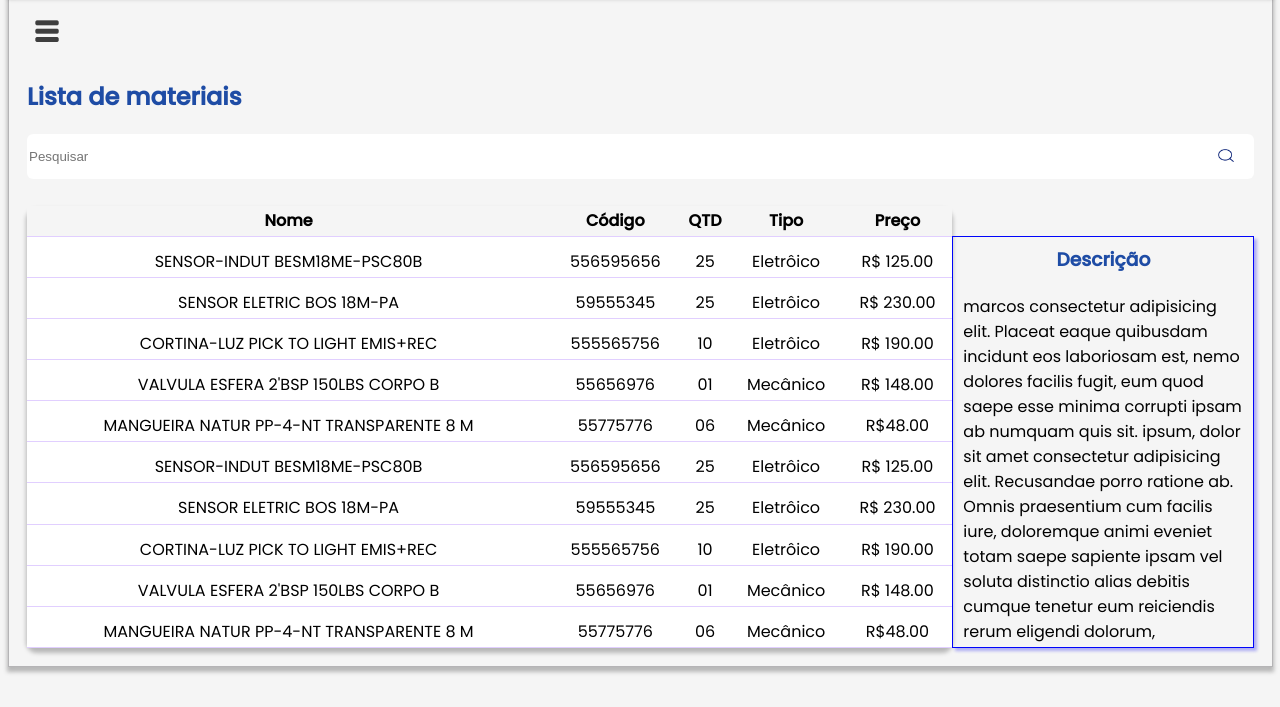
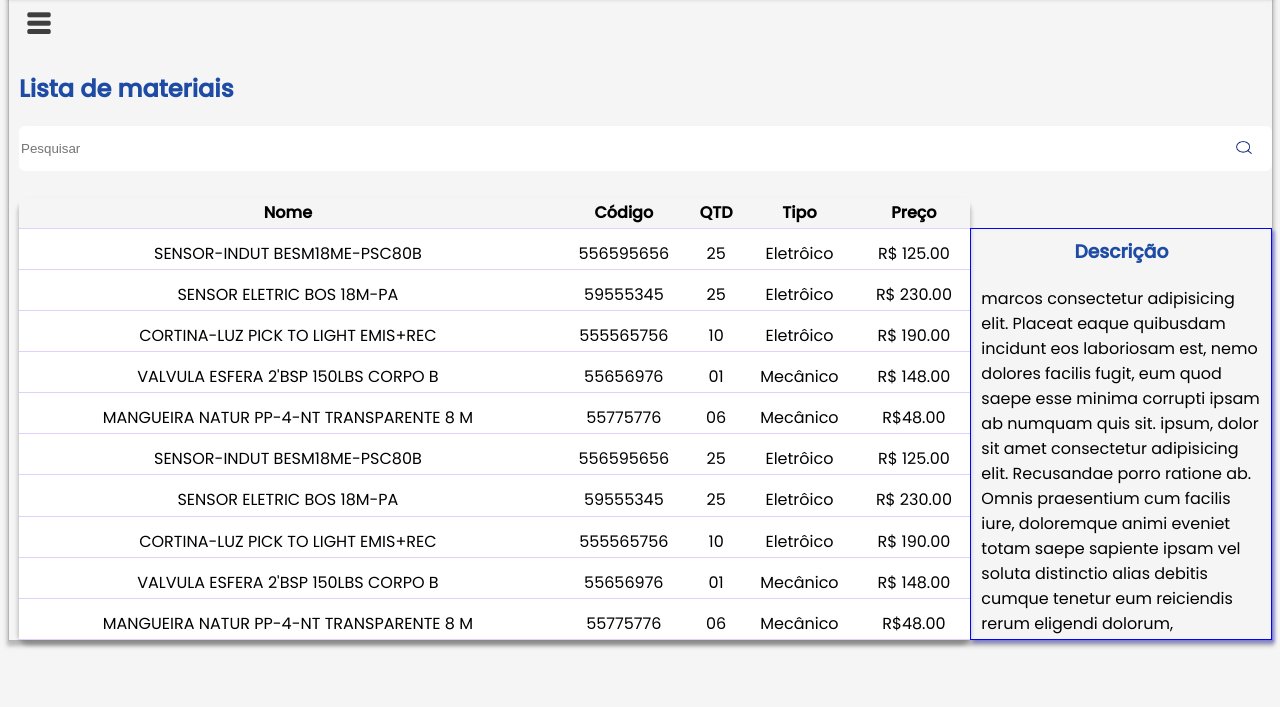
Before and after one commit to ICEI-PUC-Minas-PMV-ADS/pmv-ads-2023-1-e1--proj-web-t8-stockware, a plain HTML site: page pages/list.html in a window 1280 px wide. Shown: the part 93-800 px from the top of the page. Drawn offline with Linux system fonts and the light colour scheme.

Commit message:
Atualizar tela materiais

```diff
--- a/index.css
+++ b/index.css
@@ -7,6 +7,7 @@ body {
   display:flex;
   align-items: center;
   justify-content:center;
+
 }
 
 header {
--- a/pages/list.css
+++ b/pages/list.css
@@ -88,7 +88,9 @@ margin-right: 30px;
   font-weight: 500;
   color: white;
   font-size: 17px;
+
 }
+
 
 .options:hover { /*opções do menu ao passar mouse*/
   cursor: pointer;
@@ -134,7 +136,9 @@ margin-right: 30px;
 }
 
 .main-content {
-    margin: 18px;
+    margin: 10px 0px 0px 10px;
+    display: grid;
+
   }
 
 .title h2 {
@@ -184,6 +188,7 @@ td {
 }
 
 
+
 h3{
 
   margin: 8px auto;
```
Also changed, not shown: pages/list.html (+6 -0 lines).
